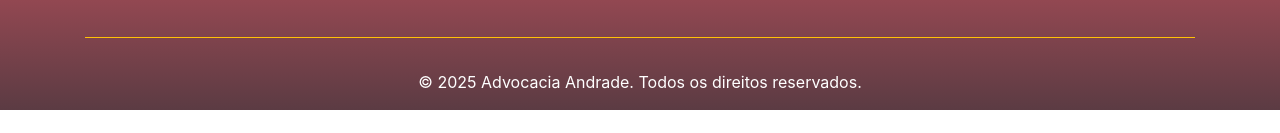
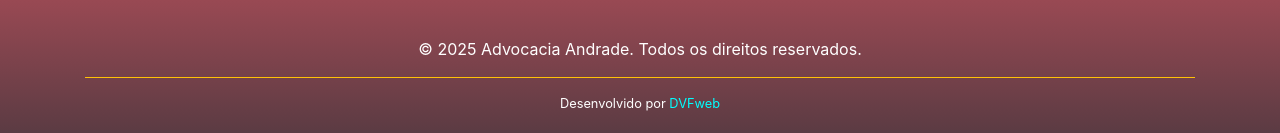
Before and after one commit to DVFweb/Advocacia_Andrades, a plain HTML site: page index.html in a window 1280 px wide. Shown: the part 3167-3300 px from the top of the page. Before the commit the page ends 3277 px from the top, so only its background shows below. Drawn offline with nearby package versions, Linux system fonts and the light colour scheme.

Commit message:
adicionando nome no site

```diff
--- a/index.html
+++ b/index.html
@@ -189,11 +189,13 @@
             </div>
 
             <!-- Linha separadora -->
-            <hr class="border-warning">
+
 
             <!-- Direitos Autorais -->
             <div class="text-center py-3">
                 <p class="mb-0">&copy; 2025 Advocacia Andrade. Todos os direitos reservados.</p>
+                <hr class="border-warning">
+                <p class="small mb-1">Desenvolvido por <a href="https://wa.me/5541991147608" style="color: aqua;"> DVFweb</a></p>
             </div>
         </div>
     </footer>
```
